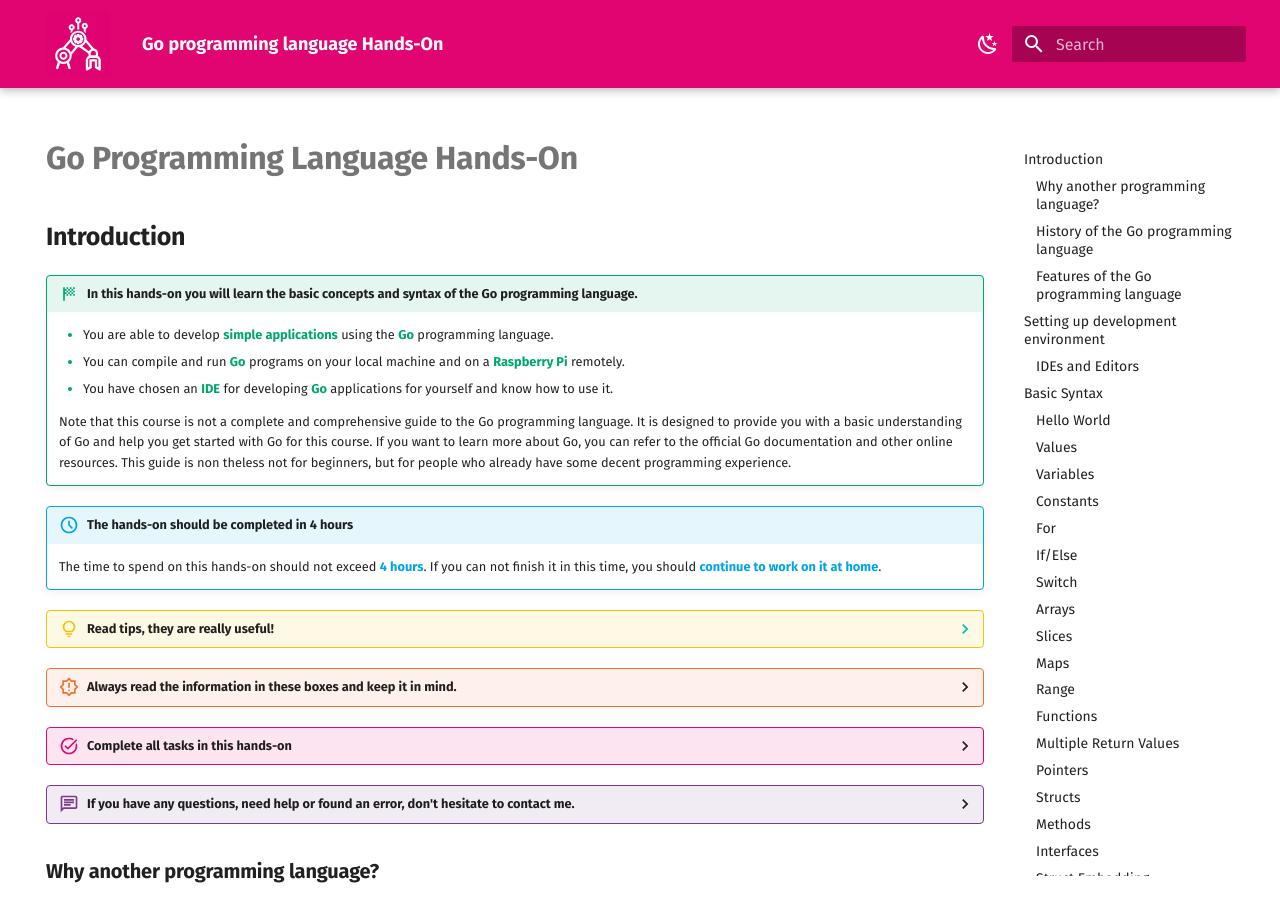
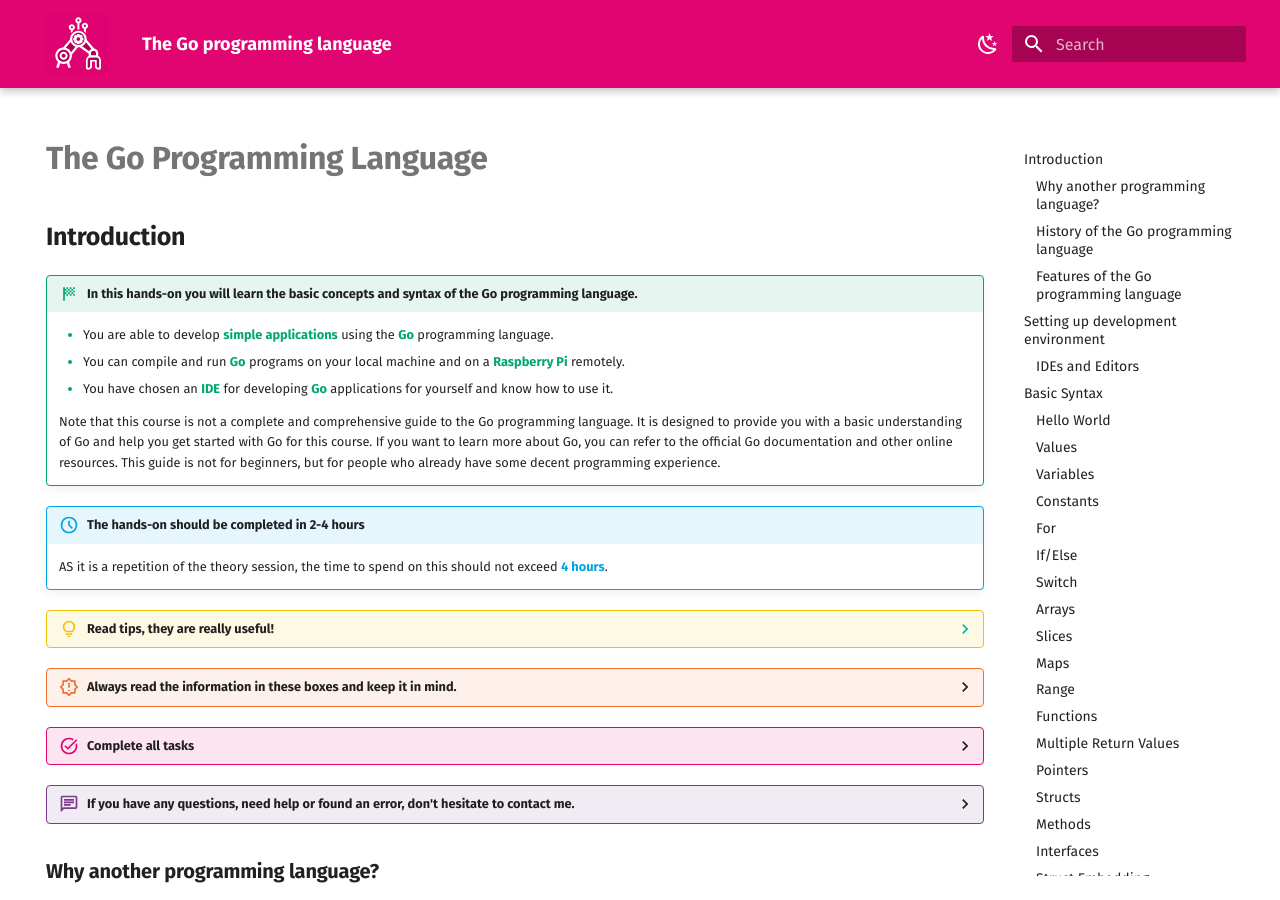
Before and after one commit to hei-synd-iiot/golang, an MkDocs documentation site: the page built from docs/index.md, in a window 1280 px wide and 900 px high. Built offline with MkDocs 1.6.1 and Material for MkDocs 9.7.7, drawn with Linux system fonts in a browser that asks for light colours.

Commit message:
Updated document

```diff
--- a/docs/index.md
+++ b/docs/index.md
@@ -3,7 +3,7 @@ hide:
   - navigation
 ---
 
-# Go Programming Language Hands-On
+# The Go Programming Language
 
 ## Introduction
 
@@ -14,11 +14,11 @@ hide:
     - You have chosen an **IDE** for developing **Go** applications for yourself and know how to use it.
 
     Note that this course is not a complete and comprehensive guide to the Go programming language. It is designed to provide you with a basic understanding of Go and help you get
-    started with Go for this course. If you want to learn more about Go, you can refer to the official Go documentation and other online resources. This guide is non theless not
-    for beginners, but for people who already have some decent programming experience.
-
-!!! duration "The hands-on should be completed in 4 hours"
-    The time to spend on this hands-on should not exceed **4 hours**. If you can not finish it in this time, you should **continue to work on it at home**.
+    started with Go for this course. If you want to learn more about Go, you can refer to the official Go documentation and other online resources. This guide is not for
+    beginners, but for people who already have some decent programming experience.
+
+!!! duration "The hands-on should be completed in 2-4 hours"
+    AS it is a repetition of the theory session, the time to spend on this should not exceed **4 hours**.
 
 ??? tip "Read tips, they are really useful!"
     Through this hands-on, we provide **useful tips** that might help you during the project. These tips are always provided in boxes like this one.
@@ -26,9 +26,9 @@ hide:
 ??? important "Always read the information in these boxes and keep it in mind."
     **Indispensable information** that you will need to keep in mind as you will use that often during the project is always provided in red boxes like this one.
 
-??? task "Complete all tasks in this hands-on"
-    The basic idea of these hands-on are **learning by doing**, so there are tasks in these hands-on documents that you should complete.
-    These tasks are always provided in boxes like this one.
+??? task "Complete all tasks"
+    The basic idea of this document is to get you started on the Go syntax and additionally instruct you how to install a Go development environment on your computer. So there are
+    tasks in this document that you should complete. These tasks are always provided in boxes like this one.
 
 ??? feedback "If you have any questions, need help or found an error, don't hesitate to contact me."
     I will be happy to help you. Just write an email to <a href="mailto:michael.clausen@hevs.ch">michael.clausen@hevs.ch</a> with your feedback.
--- a/mkdocs.yml
+++ b/mkdocs.yml
@@ -1,4 +1,4 @@
-site_name: 'Go programming language Hands-On'
+site_name: 'The Go programming language'
 
 extra_css:
   - stylesheets/hei.css
```
Also changed, not shown: docs/images/IIoT-Logo.svg.
